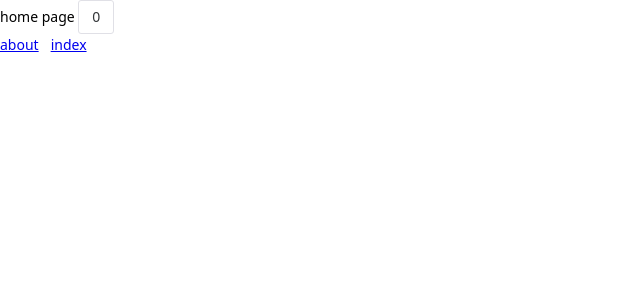
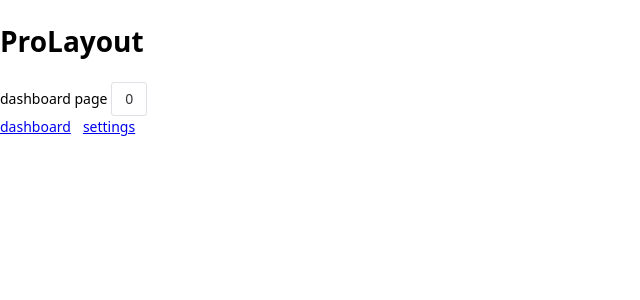
Before and after one commit to zhangbo0921/vue-naive-admin, a Vue app: page /dashboard/analysis in a window 1280 px wide. Shown: the top 300 px of the page, without its empty margins (0-640 px from the left). Built offline with nearby package versions, Linux system fonts and the light colour scheme.

Commit message:
布局-初步改造

```diff
--- a/src/App.vue
+++ b/src/App.vue
@@ -5,8 +5,8 @@ import { zhCN, dateZhCN } from 'naive-ui'
   <n-config-provider :locale="zhCN" :date-locale="dateZhCN">
     <RouterView></RouterView>
     <n-space>
-      <a href="#/about">about</a>
-      <a href="#">index</a>
+      <RouterLink to="/">dashboard</RouterLink>
+      <RouterLink to="/dashboard/settings">settings</RouterLink>
     </n-space>
   </n-config-provider>
 </template>
--- /dev/null
+++ b/src/components/layout/ProLayout.vue
@@ -0,0 +1,9 @@
+<template>
+  <div class="unvue-pro-layout">
+    <h1>{{ title }}</h1>
+    <RouterView></RouterView>
+  </div>
+</template>
+<script setup lang="ts">
+const title = 'ProLayout'
+</script>
--- /dev/null
+++ b/src/router/base.ts
@@ -0,0 +1,30 @@
+import type { RouteRecordRaw } from 'vue-router'
+import ProLayout from '@/components/layout/ProLayout.vue'
+
+const rootRoutes: RouteRecordRaw = {
+  path: '/',
+  name: 'Root',
+  component: ProLayout,
+  redirect: '/dashboard/analysis',
+  children: []
+}
+
+const dashboardRoutes: RouteRecordRaw = {
+  path: '/dashboard',
+  name: 'Dashboard',
+  component: ProLayout,
+  children: [
+    {
+      path: 'analysis',
+      name: 'Analysis',
+      component: () => import('@/views/Dashboard.vue')
+    },
+    {
+      path: 'settings',
+      name: 'Settings',
+      component: () => import('@/views/Settings.vue')
+    }
+  ]
+}
+
+export const baseRoutes = [rootRoutes, dashboardRoutes]
--- a/src/router/index.ts
+++ b/src/router/index.ts
@@ -1,18 +1,12 @@
-import { createRouter, createWebHashHistory } from 'vue-router'
 import type { App } from 'vue'
+import { createRouter, createWebHistory } from 'vue-router'
+import { baseRoutes } from '@/router/base'
 
-import Home from '@/components/Home.vue'
-import About from '@/components/About.vue'
-
-const routes = [
-  { path: '/', component: Home },
-  { path: '/about', component: About }
-]
+const routes = [...baseRoutes]
 
 const router = createRouter({
-  // 4. 内部提供了 history 模式的实现。为了简单起见，我们在这里使用 hash 模式。
-  history: createWebHashHistory(),
-  routes // `routes: routes` 的缩写
+  history: createWebHistory(),
+  routes
 })
 
 export const setupRouter = (app: App) => {
--- a/src/components/Home.vue
+++ b/src/views/Dashboard.vue
@@ -11,5 +11,5 @@ const counter = useCounterStore()
 const click = () => {
   counter.increment()
 }
-const title = 'home page'
+const title = 'dashboard page'
 </script>
--- a/src/components/About.vue
+++ b/src/views/Settings.vue
@@ -2,5 +2,5 @@
   <div>{{ title }}</div>
 </template>
 <script setup lang="ts">
-const title = 'about page'
+const title = 'settings page'
 </script>
```
